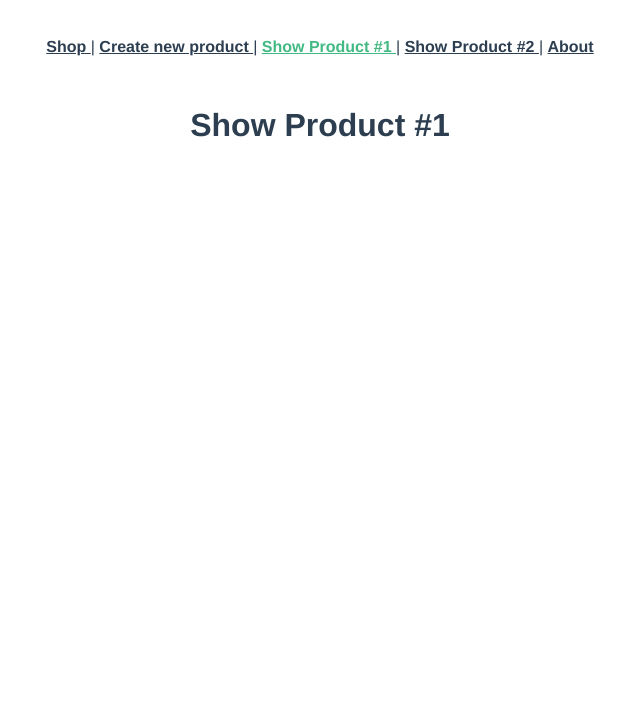
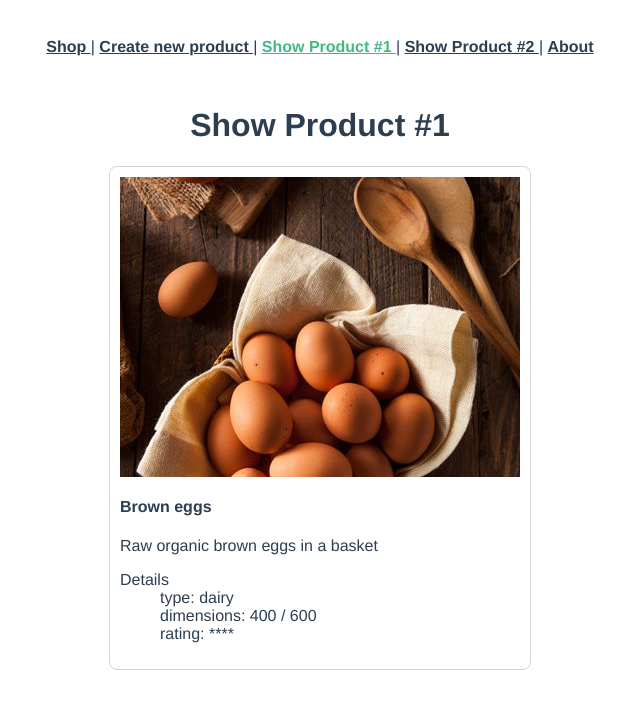
Before and after one commit to washaweb/vuejs-training, a Vue app: page /product/1 in a window 1280 px wide. Shown: the top 708 px of the page, without its empty margins (320-960 px from the left). Built offline with nearby package versions, Linux system fonts and the light colour scheme; data requests are answered from the project's data file.

Commit message:
add ProductShow view with a call to the API for displaying product details

```diff
--- a/src/components/ProductCard.vue
+++ b/src/components/ProductCard.vue
@@ -1,6 +1,6 @@
 <template>
   <div class="product-card">
-    <img :src="'products/' + product.filename" :alt="product.title" />
+    <img :src="'/products/' + product.filename" :alt="product.title" />
     <h4>{{ product.title }}</h4>
     <p>{{ product.description }}</p>
 
--- a/src/views/ProductShow.vue
+++ b/src/views/ProductShow.vue
@@ -1,13 +1,34 @@
 <template>
   <div>
     <h1>Show Product #{{ id }}</h1>
+    <ProductCard :product="product" />
   </div>
 </template>
 
 <script>
+import ProductCard from '@/components/ProductCard'
+import ProductService from '@/services/ProductService'
+
 export default {
   name: 'ProductCreate',
-  props: ['id']
+  components: {
+    ProductCard
+  },
+  props: ['id'],
+  data() {
+    return {
+      product: {}
+    }
+  },
+  created() {
+    ProductService.getProduct(this.id)
+      .then(response => {
+        this.product = response.data
+      })
+      .catch(error => {
+        console.log('There was an error:' + error.response)
+      })
+  }
 }
 </script>
 
```
